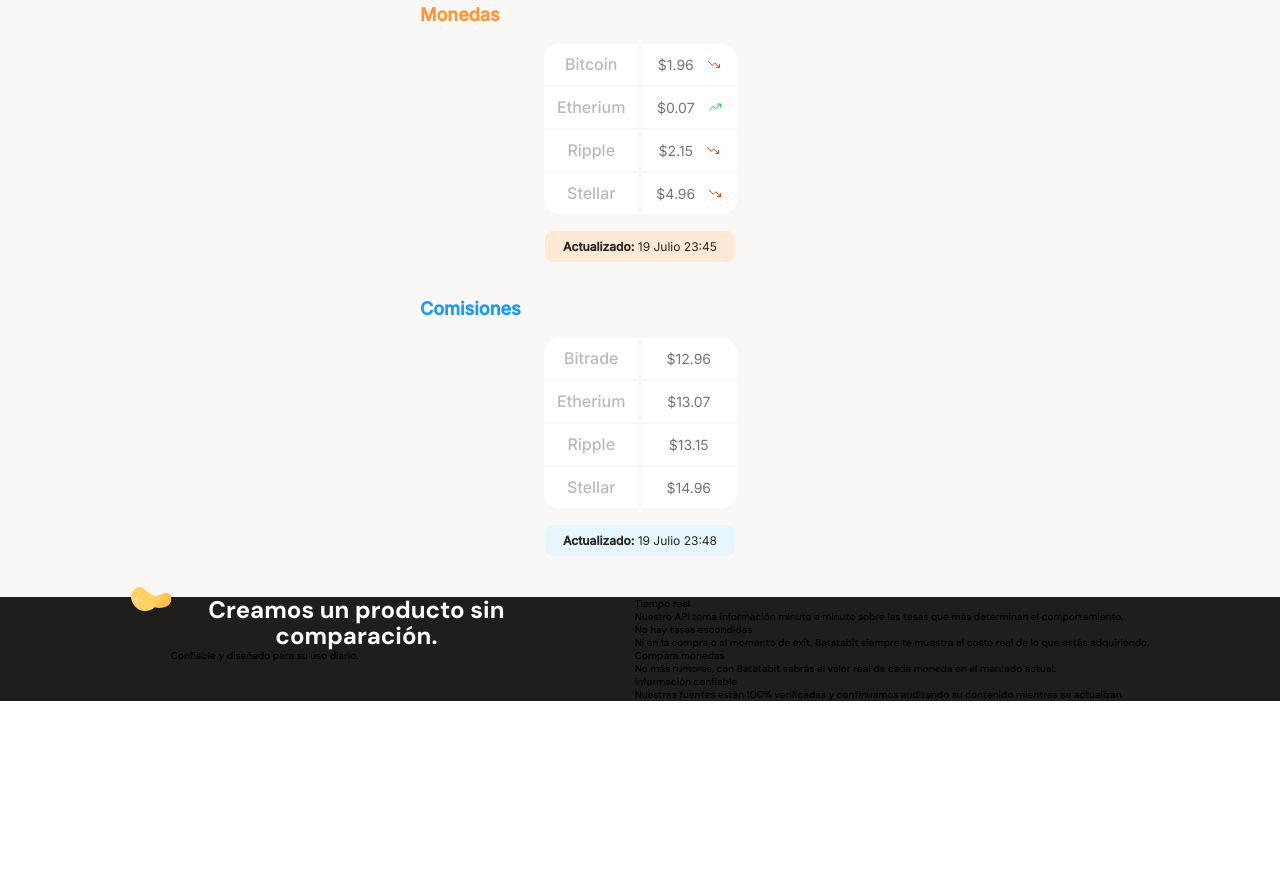
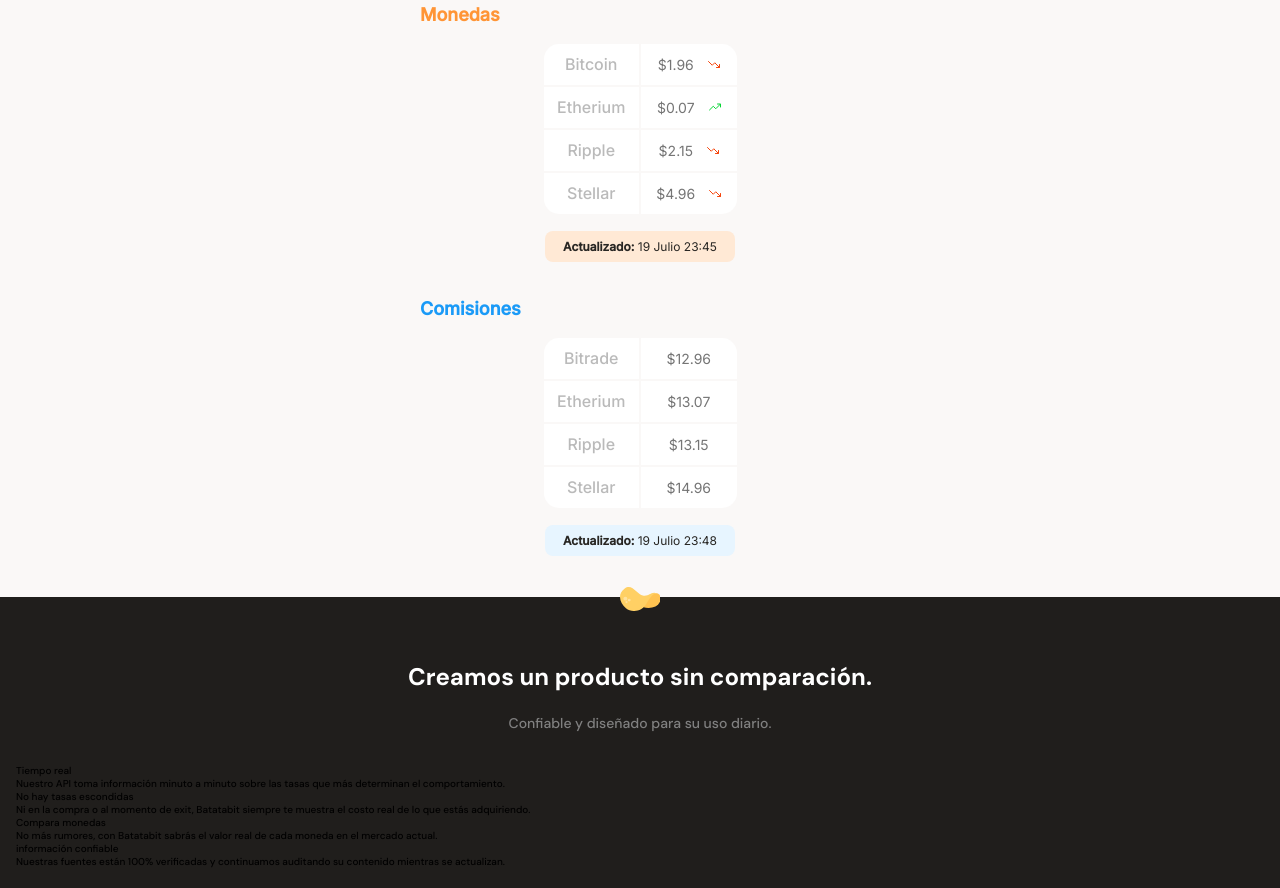
Before and after one commit to fiorinileo/responsiveDesign, a plain HTML site: page index.html in a window 1280 px wide. Shown: the part 684-1572 px from the top of the page. Before the commit the page ends 1385 px from the top, so only its background shows below. Drawn offline with Linux system fonts and the light colour scheme.

Commit message:
estilos al titulo de la seccion dos

```diff
--- a/css/style.css
+++ b/css/style.css
@@ -286,25 +286,39 @@ main{
     color: var(--warm-black);
 }
 .main__product-detail{
-    display: flex;
-    flex-wrap: wrap;
-    justify-content: center;
+    position: relative;
+    width: 100%;
+    min-width: 320px;
+    height: auto;
+    padding: 20px 16px;
     background-color: var(--black);
 }
 .batatabit-icon-right{
     position: relative;
-    bottom:10px ;
+    bottom:12px;
+    bottom:30px ;
+    left: calc(50% - 20px);
     display: inline-block;
     width: 40px;
     height: 24px;
-    background: url("../assets/icons/batabit-icon-right.svg");
+    background-image: url("../assets/icons/batabit-icon-right.svg");
 }
-
-.main__product-detail h2{
-    width: 80%;
+.product-detail--tittle{
+    width: 90%;
+    min-width: 288px;
+    height: auto;
+    margin: 20px auto 0;
+    text-align: center;
+    color: var(--just-white);
+}
+.product-detail--tittle h2{
     font-size: var(--h1-mobile-size);
     font-weight: var(--weight-bold);
     line-height: var(--h1-mobile-lineheight);
-    text-align: center;
-    color: var(--just-white);
+    margin-bottom: 24px;
 }
+.product-detail--tittle p{
+    font-size: var(--normal-mobile-size);
+    color: #808080;
+    margin-bottom: 32px;
+}
--- a/index.html
+++ b/index.html
@@ -96,7 +96,7 @@
             </section>
             <section class="main__product-detail">
                 <span class="batatabit-icon-right"></span>
-                <div>
+                <div class="product-detail--tittle">
                     <h2>
                         Creamos un producto sin comparación.
                     </h2>
```
